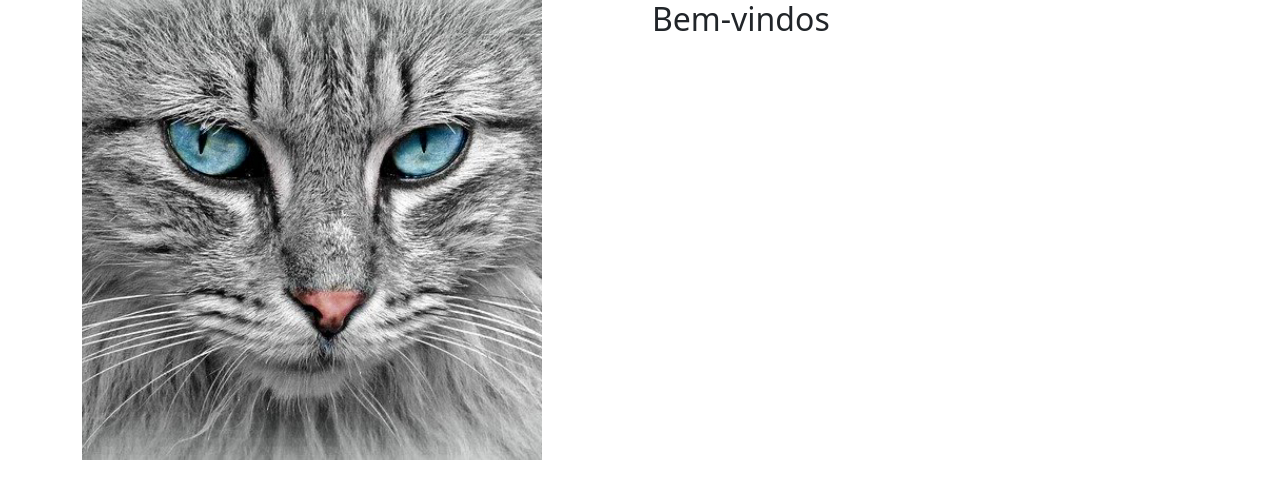
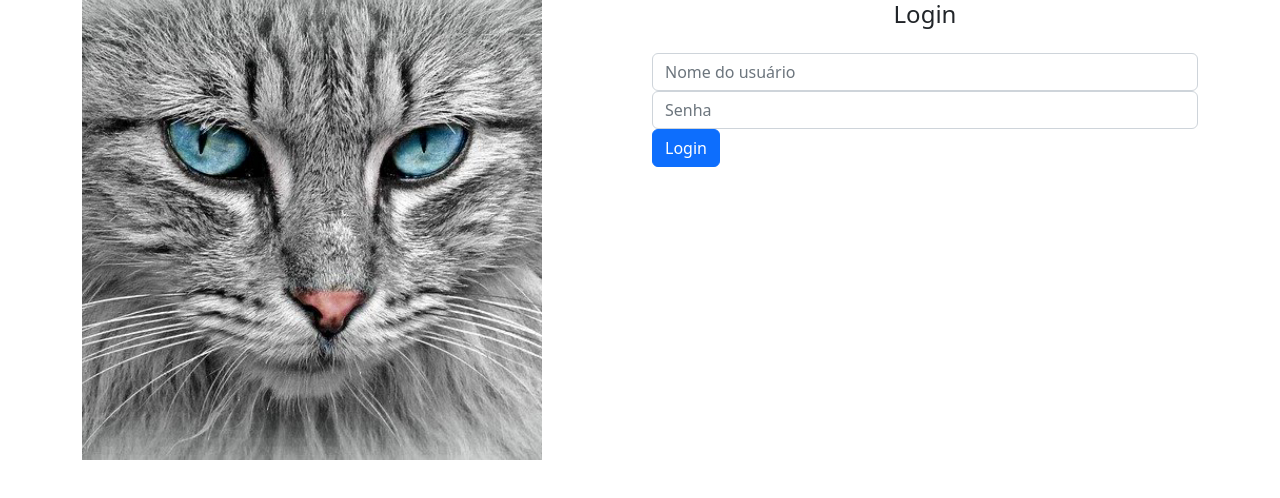
Before and after one commit to rodrigowe1988/gatitobook, an Angular app: page /home in a window 1280 px wide. Shown: the top 498 px of the page. Built offline with nearby package versions, Linux system fonts and the light colour scheme.

Commit message:
tela de login

```diff
--- a/src/app/components/home/home.component.html
+++ /dev/null
@@ -1,14 +0,0 @@
-<div class="container">
-  <div class="row">
-    <div class="col-md-6 mb-2">
-      <img
-        class="img-fluid d-none d-sm-block"
-        src="assets/home.jpg"
-        alt="imagem de um gato para as boas vindas"
-      />
-    </div>
-    <div class="col-md-6">
-      <h2>Bem-vindos</h2>
-    </div>
-  </div>
-</div>
--- /dev/null
+++ b/src/app/home/components/home/home.component.html
@@ -0,0 +1,14 @@
+<div class="container">
+	<div class="row">
+	  <div class="col-md-6 mb-2">
+		 <img
+			class="img-fluid d-none d-sm-block"
+			src="assets/home.jpg"
+			alt="imagem de um gato para as boas vindas"
+		 />
+	  </div>
+	  <div class="col-md-6">
+		 <router-outlet></router-outlet>
+	  </div>
+	</div>
+ </div>
--- /dev/null
+++ b/src/app/home/components/login/login.component.html
@@ -0,0 +1,11 @@
+<h4 class="text-center">Login</h4>
+<form class="form mt-4">
+	<div class="form-group">
+		<input type="text" class="form-control" placeholder="Nome do usuário">
+	</div>
+	<div class="form-group">
+		<input type="password" class="form-control" placeholder="Senha">
+	</div>
+
+	<button type="submit" class="btn btn-primary btn-block">Login</button>
+</form>
--- /dev/null
+++ b/src/app/home/components/login/login.component.ts
@@ -0,0 +1,15 @@
+import { Component, OnInit } from '@angular/core';
+
+@Component({
+  selector: 'app-login',
+  templateUrl: './login.component.html',
+  styleUrls: ['./login.component.css']
+})
+export class LoginComponent implements OnInit {
+
+  constructor() { }
+
+  ngOnInit(): void {
+  }
+
+}
--- a/src/app/home/home.module.ts
+++ b/src/app/home/home.module.ts
@@ -2,11 +2,12 @@
 import { CommonModule } from '@angular/common';
 
 import { HomeRoutingModule } from './home-routing.module';
-import { HomeComponent } from '../components/home/home.component';
+import { LoginComponent } from './components/login/login.component';
+import { HomeComponent } from './components/home/home.component';
 
 
 @NgModule({
-  declarations: [HomeComponent],
+  declarations: [HomeComponent, LoginComponent],
   imports: [
     CommonModule,
     HomeRoutingModule
```
Also changed, not shown: src/app/home/home-routing.module.ts (+6 -1 lines), src/app/home/components/home/home.component.css (added), src/app/home/components/home/home.component.ts (renamed from src/app/components/home/home.component.ts), src/app/home/components/login/login.component.css (added), 2 other files (tests, documents, lock files or other folders).
